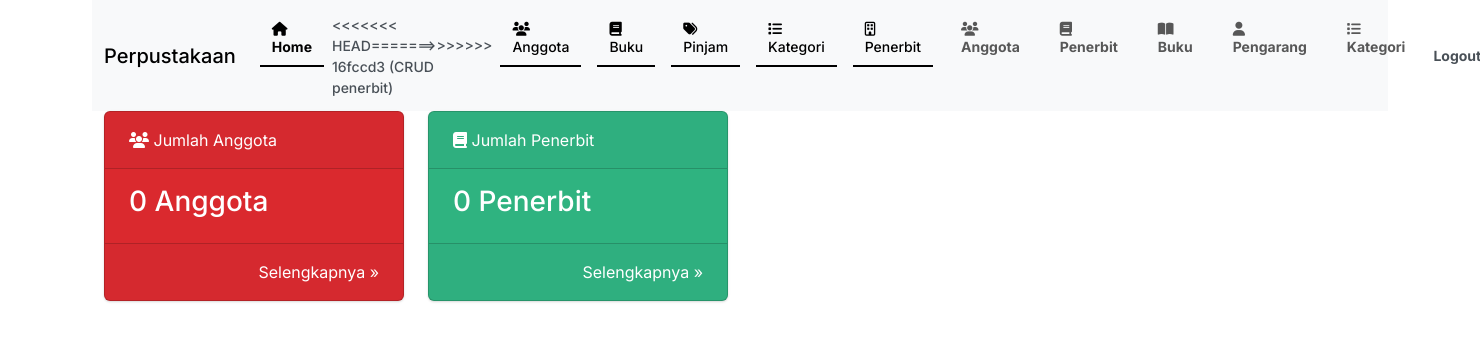
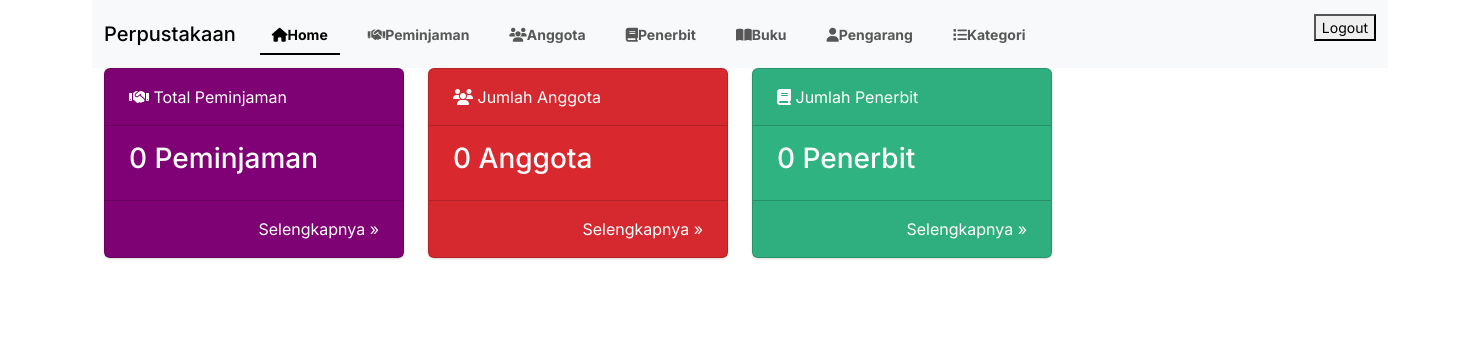
Before and after one commit to Magang-KBS/Perpustakaan, a Laravel app: page /home in a window 1480 px wide. Shown: the top 341 px of the page. Run offline with Laravel 12, Linux system fonts and the light colour scheme; data that the repository does not hold is empty.

Commit message:
CRUD Peminjaman

```diff
--- a/app/Http/Controllers/pageController.php
+++ b/app/Http/Controllers/pageController.php
@@ -3,7 +3,9 @@
 namespace App\Http\Controllers;
 
 use App\Models\Anggota;
+use App\Models\Peminjaman;
 use App\Models\Penerbit;
+use App\Models\Pengarang;
 use App\Models\User;
 use Illuminate\Http\Request;
 
@@ -15,6 +17,8 @@
         $title = 'Home';
         $jumlah_anggota = Anggota::count();
         $jumlah_penerbit = Penerbit::count();
-        return view('home', compact('title', 'jumlah_anggota', 'jumlah_penerbit'));
+        $total_peminjaman = Peminjaman::count();
+
+        return view('home', compact('title', 'jumlah_anggota', 'jumlah_penerbit', 'total_peminjaman'));
     }
 }
--- /dev/null
+++ b/app/Models/Peminjaman.php
@@ -0,0 +1,13 @@
+<?php
+
+namespace App\Models;
+
+use Illuminate\Database\Eloquent\Factories\HasFactory;
+use Illuminate\Database\Eloquent\Model;
+
+class Peminjaman extends Model
+{
+    use HasFactory;
+    protected $table = 'peminjaman';
+    protected $fillable = ['tgl_pinjam', 'tgl_max_pinjam', 'tgl_kembali', 'id_anggota', 'id_petugas', 'status'];
+}
--- a/app/Models/Pengarang.php
+++ b/app/Models/Pengarang.php
@@ -9,6 +9,7 @@
 {
 
     use HasFactory;
+
     protected $table = 'pengarang';
     protected $guarded = [];
 }
--- a/resources/views/home.blade.php
+++ b/resources/views/home.blade.php
@@ -21,10 +21,10 @@
                 </div>
             </div>
         </div> --}}
-        {{-- <div class="col-md-3">
-            <div class="card bg-success text-white">
+        <div class="col-md-3">
+            <div style="background-color: rgb(128, 0, 117)" class="card text-white">
                 <div class="card-header">
-                    <i class="fa-solid fa-book"></i> Total Peminjaman
+                    <i class="fa-solid fa-handshake"></i> Total Peminjaman
                 </div>
                 <div class="card-body">
                     <h3> {{ $total_peminjaman }} Peminjaman</h3>
@@ -33,7 +33,7 @@
                     <a href="{{ route('peminjaman.index') }}" class="text-white text-decoration-none">Selengkapnya &raquo;</a>
                 </div>
             </div>
-        </div> --}}
+        </div>
         <div class="col-md-3">
             <div class="card bg-danger text-white">
                 <div class="card-header">
@@ -62,6 +62,22 @@
                 </div>
             </div>
         </div>
+        {{--
+        <div class="col-md-3">
+            <div class="card bg-success text-white">
+                <div class="card-header">
+                    <i class="fa-solid fa-book"></i> Jumlah Pengarang
+                </div>
+                <div class="card-body">
+                    <h3>{{ $jumlah_pengarang }} Pengarang</h3>
+                </div>
+                <div class="card-footer text-end">
+                    <a href="{{ route('pengarang.index') }}" class="text-white text-decoration-none">Selengkapnya
+                        &raquo;</a>
+                </div>
+            </div>
+        </div>
+        --}}
 
         {{-- <div class="col-md-3">
                 <div class="card bg-warning text-white">
--- a/resources/views/layout/app.blade.php
+++ b/resources/views/layout/app.blade.php
@@ -70,28 +70,13 @@
                             <i class="fa fa-home"></i><b>Home</b>
                         </a>
                     </li>
-                    <<<<<<< HEAD=======>>>>>>> 16fccd3 (CRUD penerbit)
                     <li class="nav-item">
-                            <a class=" nav-link active" aria-current="page" href="{{ route('anggota.index') }}"> <i
-                                    class="fa fa-users"></i> Anggota</a>
+                        <a class="nav-link {{ Request::is('peminjaman*') ? 'active' : '' }}" aria-current="page"
+                            href="{{ route('peminjaman.index') }}">
+                            <i class="fa fa-handshake"></i><b>Peminjaman</b>
+                        </a>
                     </li>
-                        <li class="nav-item">
-                            <a class=" nav-link active" aria-current="page" href=""><i class="fa fa-book"></i>
-                                Buku</a>
-                        </li>
-                        <li class="nav-item">
-                            <a class=" nav-link active" aria-current="page" href=""><i class="fa fa-tags"></i>
-                                Pinjam</a>
-                        </li>
-                        <li class="nav-item">
-                            <a class=" nav-link active" aria-current="page" href=""> <i class="fa fa-list"></i>
-                                Kategori</a>
-                        </li>
-                        <li class="nav-item">
-                            <a class=" nav-link active" aria-current="page" href="{{ route('penerbit.index') }}"> <i
-                                    class="fa-regular fa-building"></i>
-                                Penerbit</a>
-                        </li>
+
                     <li class="nav-item">
                         <a class="nav-link {{ Request::is('anggota*') ? 'active' : '' }}"
                             href="{{ route('anggota.index') }}">
@@ -110,7 +95,7 @@
                         </a>
                     </li>
                     <li class="nav-item">
-                            <a class="nav-link {{ Request::is('pengarang*') ? 'active' : '' }}" href=" ">
+                        <a class="nav-link {{ Request::is('pengarang*') ? 'active' : '' }}" href="  ">
                             <i class="fa fa-user"></i><b>Pengarang</b>
                         </a>
                     </li>
@@ -120,11 +105,12 @@
                         </a>
                     </li>
                 </ul>
-                <div class="nav-item">
+                <form action="{{ route('logout') }}" method="POST">
                     <a class="nav-link" onclick="return confirm('Yakin Logout?')" href=" ">
-                        <i class="fa fa-logout"></i><b>Logout</b>
-                    </a>
-                </div>
+                        @csrf
+                        <button type="submit">Logout</button>
+                </form>
+
             </div>
         </div>
     </nav>
--- a/routes/web.php
+++ b/routes/web.php
@@ -2,14 +2,22 @@
 
 use App\Http\Controllers\AnggotaController;
 use App\Http\Controllers\pageController;
+use App\Http\Controllers\PeminjamanController;
 use Illuminate\Support\Facades\Route;
 use App\Http\Controllers\PengarangController;
 
 use App\Http\Controllers\PenerbitController;
+use Illuminate\Support\Facades\Auth;
 
-//Route::get('/', function () {
-//  return view('welcome');
-//});
+Route::get('/', function () {
+  return view('welcome');
+});
+Route::post('/logout', function () {
+  Auth::logout();
+  return redirect('/login'); // Arahkan pengguna ke halaman login setelah logout
+})->name('logout');
+
+
 
 
 Route::get('/pengarang', [PengarangController::class, 'index'])->name('pengarang.index');
@@ -19,10 +27,6 @@
 Route::get('/pengarang/edit', [PengarangController::class, 'edit'])->name('pengarang.edit');
 Route::put("pengarang/{id}", [PengarangController::class, 'update'])->name('pengarang.update');
 
-
-Route::get('/', function () {
-  return view('welcome');
-});
 Route::get('/penerbit', [PenerbitController::class, 'index'])->name('penerbit.index');
 Route::get('/penerbit/create', [PenerbitController::class, 'create'])->name('penerbit.create');
 Route::post('/penerbit/store', [PenerbitController::class, 'store'])->name('penerbit.store');
@@ -37,26 +41,11 @@
 Route::get('anggota/edit/{id}', [AnggotaController::class, 'edit'])->name('anggota.edit');
 Route::get('anggota/create', [AnggotaController::class, 'create'])->name('anggota.create');
 
+Route::get('/peminjaman', [PeminjamanController::class, 'index'])->name('peminjaman.index');
+Route::get('/peminjaman/create', [peminjamanController::class, 'create'])->name('peminjaman.create');
+Route::post('/peminjaman/store', [peminjamanController::class, 'store'])->name('peminjaman.store');
+Route::get('peminjaman/edit/{id}', [peminjamanController::class, 'edit'])->name('peminjaman.edit');
+Route::delete('/peminjaman/{id}', [peminjamanController::class, 'destroy'])->name('peminjaman.destroy');
+Route::put('/peminjaman/{id}', [peminjamanController::class, 'update'])->name('peminjaman.update');
 
 Route::get('home', [pageController::class, 'home'])->name('home');
-
-
-
-Route::get('/', function () {
-  return view('welcome');
-});
-Route::get('/penerbit', [PenerbitController::class, 'index'])->name('penerbit.index');
-Route::get('/penerbit/create', [PenerbitController::class, 'create'])->name('penerbit.create');
-Route::post('/penerbit/store', [])->name('penerbit.store');
-Route::post('/penerbit/store', [PenerbitController::class, 'store'])->name('penerbit.store');
-Route::get('penerbit/edit/{id}', [PenerbitController::class, 'edit'])->name('penerbit.edit');
-Route::delete('/penerbit/{id}', [PenerbitController::class, 'destroy'])->name('penerbit.destroy');
-Route::put('/penerbit/{id}', [PenerbitController::class, 'update'])->name('penerbit.update');
-
-
-Route::resource('anggota', AnggotaController::class);
-Route::delete('anggota', [AnggotaController::class, 'destroy'])->name('anggota.destroy');
-Route::get('anggota/edit/{id}', [AnggotaController::class, 'edit'])->name('anggota.edit');
-
-
-Route::get('/', [pageController::class, 'home'])->name('home');
```
Also changed, not shown: app/Http/Controllers/PeminjamanController.php (added, +67 -0 lines), resources/views/peminjaman/create.blade.php (added, +53 -0 lines), resources/views/peminjaman/edit.blade.php (added, +60 -0 lines), resources/views/peminjaman/index.blade.php (added, +76 -0 lines), database/migrations/2024_10_10_032016_peminjaman.php (added). Lines whose indentation alone changed are shown as unchanged.
